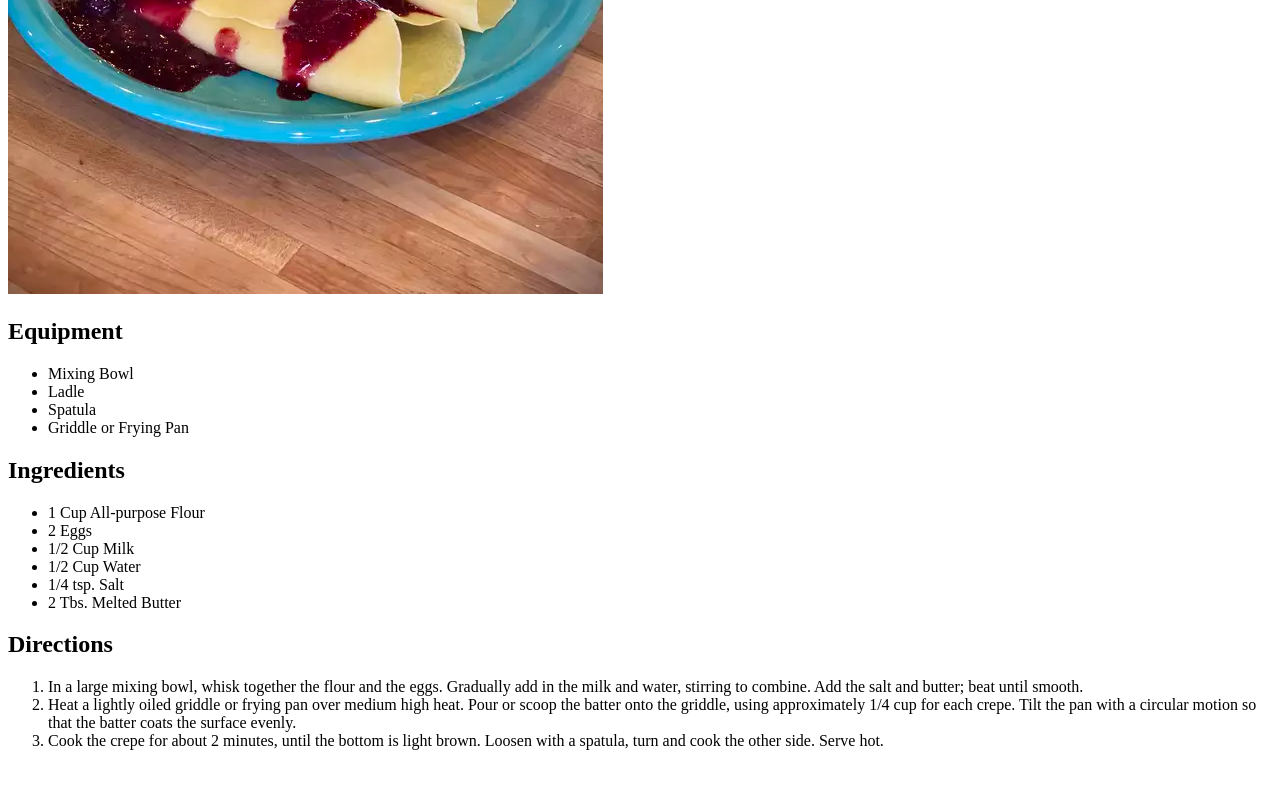
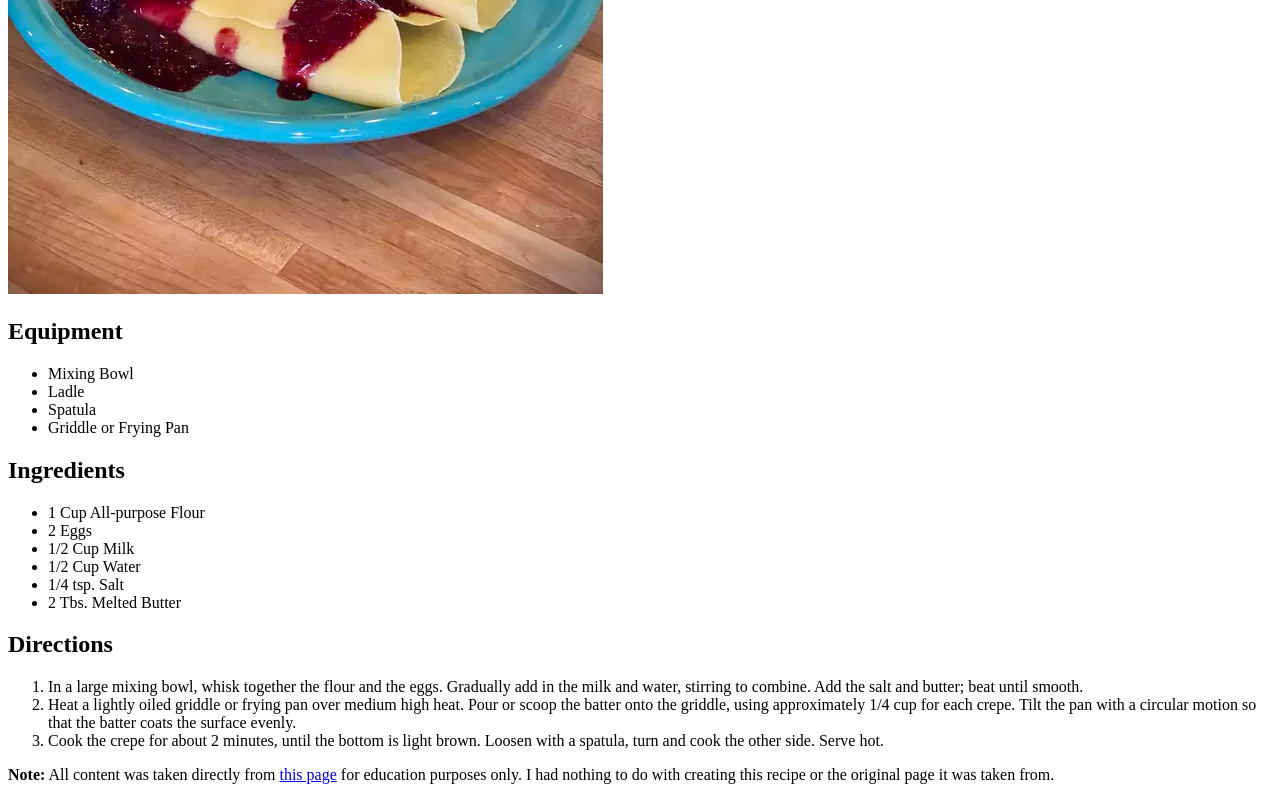
Before and after one commit to JFDriver/odin-recipes, a plain HTML site: page recipes/basic-crepes.html in a window 1280 px wide. Shown: the part 381-1181 px from the top of the page. Before the commit the page ends 1147 px from the top, so only its background shows below. Drawn offline with Linux system fonts and the light colour scheme.

Commit message:
Add link to original site

```diff
--- a/recipes/basic-crepes.html
+++ b/recipes/basic-crepes.html
@@ -44,5 +44,12 @@
         Loosen with a spatula, turn and cook the other side. Serve hot.
       </li>
     </ol>
+
+    <p>
+    <strong>Note:</strong> All content was taken directly from
+      <a href="https://www.allrecipes.com/recipe/16383/basic-crepes/">this
+      page</a> for education purposes only. I had nothing to do with
+      creating this recipe or the original page it was taken from.
+    </p>
   </body>
 </html>
```
